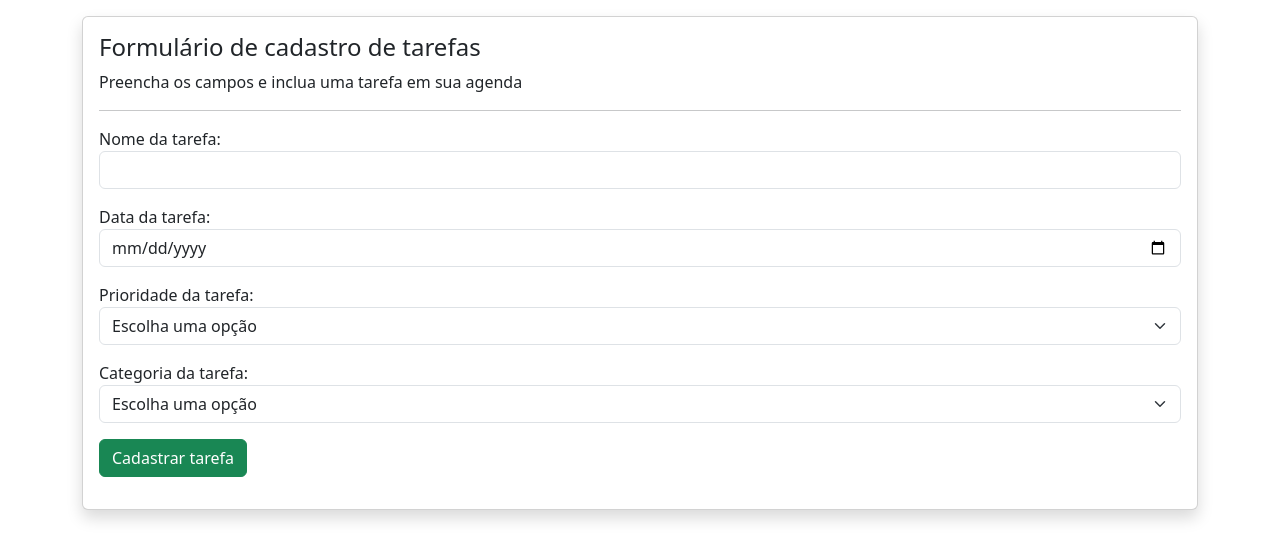
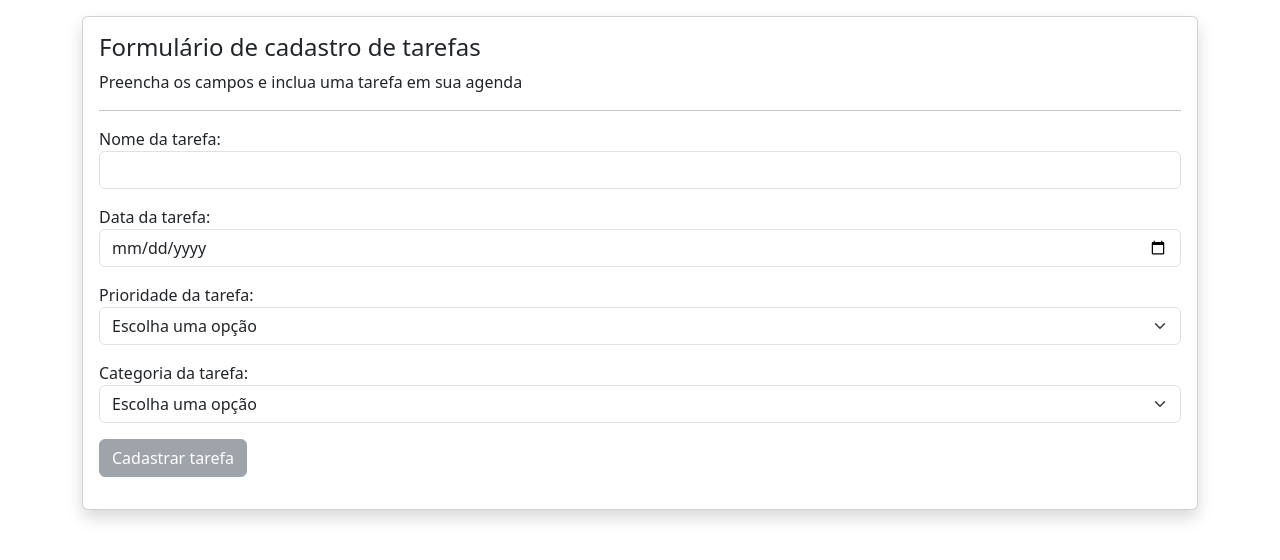
Before and after one commit to a-devrepo/agendaWeb, an Angular app: page /cadastar-tarefas in a window 1280 px wide. Shown: the top 560 px of the page. Built offline with nearby package versions, Linux system fonts and the light colour scheme.

Commit message:
feat: adiciona validações reativas e mensagens de erro no formulário de cadastro

```diff
--- a/src/app/components/pages/cadastrar-tarefas/cadastrar-tarefas.html
+++ b/src/app/components/pages/cadastrar-tarefas/cadastrar-tarefas.html
@@ -6,12 +6,18 @@
 
     <div class="mb-3">
         <label>Nome da tarefa:</label>
-        <input type="text" class="form-control" formControlName="nome"/>
+        <input type="text" class="form-control" formControlName="nome" />
+        <div class="text-danger" *ngIf="formCadastro.get('nome')?.touched && formCadastro.get('nome')?.invalid">
+            O nome da tarefa é obrigatório e deve ter no mínimo 8 caracteres
+        </div>
     </div>
 
     <div class="mb-3">
         <label>Data da tarefa:</label>
         <input type="date" class="form-control" formControlName="data" />
+        <div class="text-danger" *ngIf="formCadastro.get('data')?.touched && formCadastro.get('data')?.invalid">
+            A data da tarefa é obrigatória
+        </div>
     </div>
 
     <div class="mb-3">
@@ -22,6 +28,10 @@
             <option value="MEDIA">Média prioridade</option>
             <option value="ALTA">Alta prioridade</option>
         </select>
+        <div class="text-danger"
+            *ngIf="formCadastro.get('prioridade')?.touched && formCadastro.get('prioridade')?.invalid">
+            A prioridade da tarefa é obrigatória
+        </div>
     </div>
 
     <div class="mb-3">
@@ -30,9 +40,16 @@
             <option value="">Escolha uma opção</option>
             <option value="1">Trabalho</option>
         </select>
+        <div class="text-danger"
+            *ngIf="formCadastro.get('categoriaId')?.touched && formCadastro.get('categoriaId')?.invalid">
+            A categoria da tarefa é obrigatória
+        </div>
     </div>
 
     <div class="mb-3">
-        <input type="submit" class="btn btn-success" value="Cadastrar tarefa" />
+        <input type="submit" class="btn"
+            [ngClass]="{'btn-secondary':formCadastro.invalid, 'btn-success': formCadastro.valid}"
+            value="Cadastrar tarefa"
+            [disabled]="formCadastro.invalid" />
     </div>
 </form>
```
